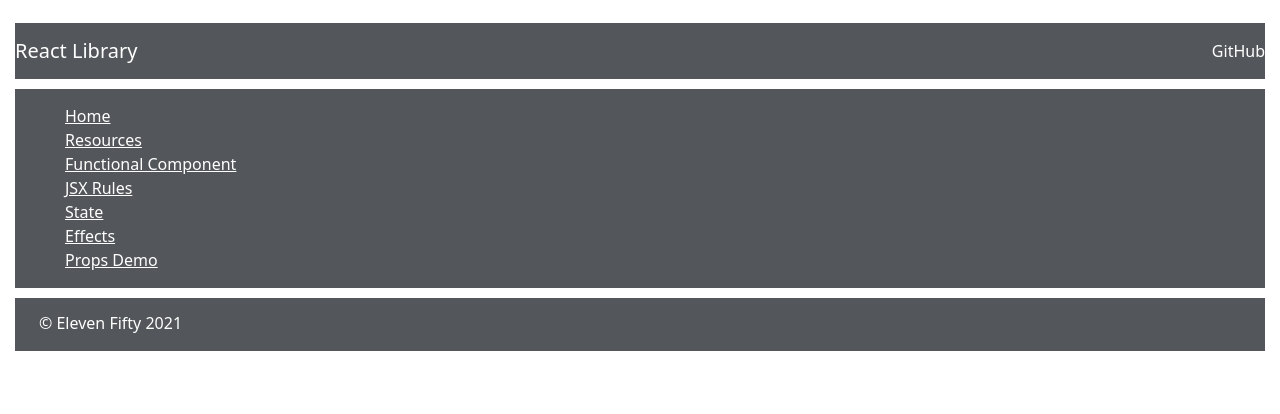
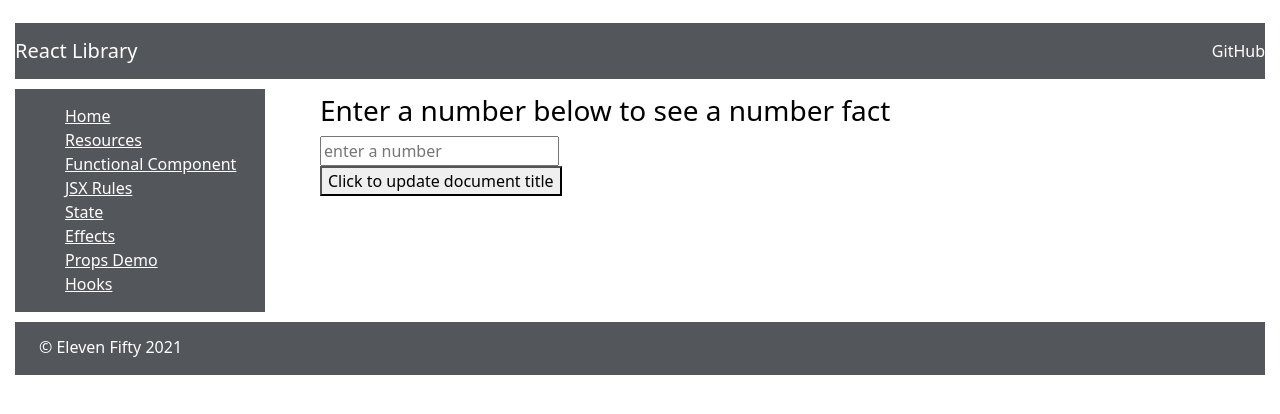
Before and after one commit to slholton/react-fundamentals, a React (Create React App) app: page /hooks in a window 1280 px wide. Shown: the top 414 px of the page. Built offline with nearby package versions, Linux system fonts and the light colour scheme.

Commit message:
tested hooks component

```diff
--- /dev/null
+++ b/src/components/concepts/Hooks.js
@@ -0,0 +1,70 @@
+import React, {useState, useEffect} from 'react';
+
+const Hooks = () => {
+    const [query, setQuery] = useState('');
+    const [results, setResults] = useState({});
+
+    const fetcher = () => {
+        fetch(`https://swapi.dev/api/people/${query}`)
+        .then(res => res.json())
+        .then(json => {
+            console.log(json)
+            setResults(json);
+        })
+    }
+
+    return(
+        <div className="main">
+            <div className="mainDiv">
+                <input value={query} onChange={e => setQuery(e.target.value)} placeholder="enter your sw character number"/>
+                <button onClick={() => fetcher()}>Click for Character!</button>
+                {results ? <h2>{results.name}</h2> : <div></div>}
+            </div>
+        </div>
+    );
+};
+
+const Hooks2 = () => {
+    const [results, queryNum, setQueryNum] = useNumHook('')
+    const [clicks, setClicks] = useClicks(0);
+
+    return(
+        <div className="main">
+            <div className="mainDiv">
+                <h3>Enter a number below to see a number fact</h3>
+                <input value={queryNum} onChange={e => setQueryNum(e.target.value)} placeholder="enter a number" />
+                {results ? <h2>{results}</h2> : <div></div>}
+                <button onClick={() => setClicks(clicks + 1)}>Click to update document title</button>
+            </div>
+        </div>
+    );
+};
+
+const useNumHook = (num) => {
+    const [queryNum, setQueryNum] = useState(num);
+    const [results, setResults] = useState('');
+
+    useEffect(() => {
+        if (queryNum !== ''){
+            fetch(`http://numbersapi.com/${queryNum}`)
+            .then(res => res.text())
+            .then(json => {
+                setResults(json);
+                console.log(json)
+            });
+        };
+    }, [queryNum]);
+
+    return [results, queryNum, setQueryNum]
+};
+
+const useClicks = (initCount) => {
+    const [clicks, setClicks] = useState(initCount);
+
+    useEffect(() => {
+        document.title = `You have clicked ${clicks} times`;
+    }, [clicks])
+    return [clicks, setClicks]
+}
+
+export default Hooks2;
--- a/src/components/site/Sidebar.js
+++ b/src/components/site/Sidebar.js
@@ -11,6 +11,7 @@
 import State from '../concepts/State';
 import Effects from '../concepts/Effects'
 import PropsDemo from '../concepts/PropsDemo';
+import Hooks from '../concepts/Hooks';
 
 const Sidebar = () => {
     return(
@@ -23,7 +24,8 @@
                     <li><Link to='/jsxrules'>JSX Rules</Link></li>
                     <li><Link to='/state'>State</Link></li>
                     <li><Link to='/effects'>Effects</Link></li>
-                    <li><Link to='propsdemo'>Props Demo</Link></li>
+                    <li><Link to='/propsdemo'>Props Demo</Link></li>
+                    <li><Link to='/hooks'>Hooks</Link></li>
                 </ul>
             </div>
             <div className='sidebar-route'>
@@ -36,6 +38,7 @@
                     <Route exact path='/state'><State /></Route>
                     <Route exact path='/effects'><Effects /></Route>
                     <Route exact path='/propsdemo'><PropsDemo /></Route>
+                    <Route exact path='/hooks'><Hooks /></Route>
                 </Switch>
             </div>
         </div>
```
